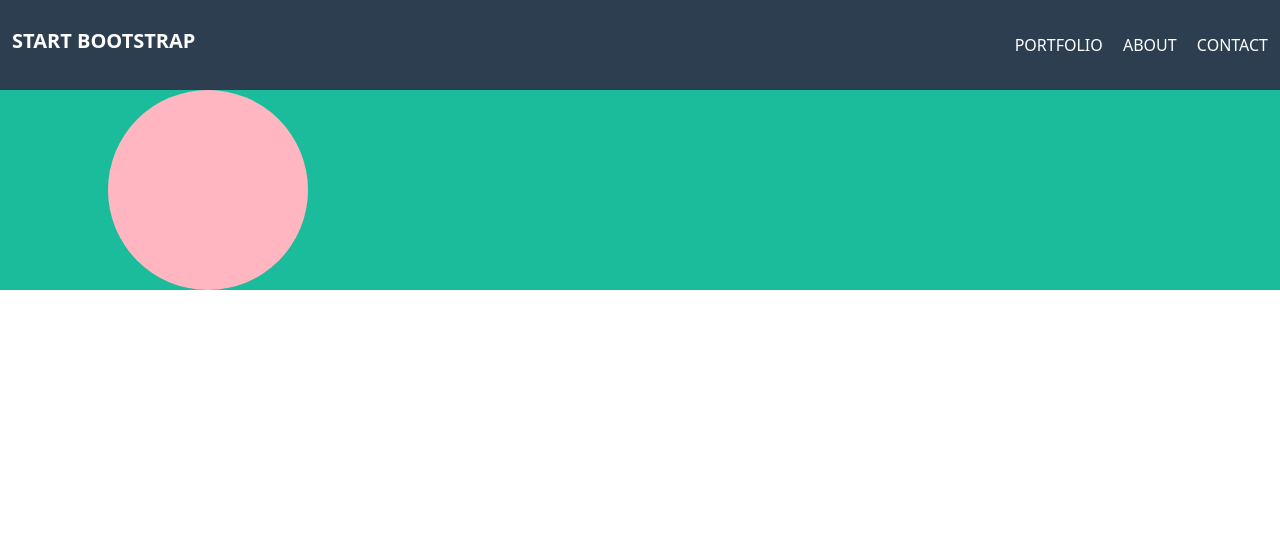
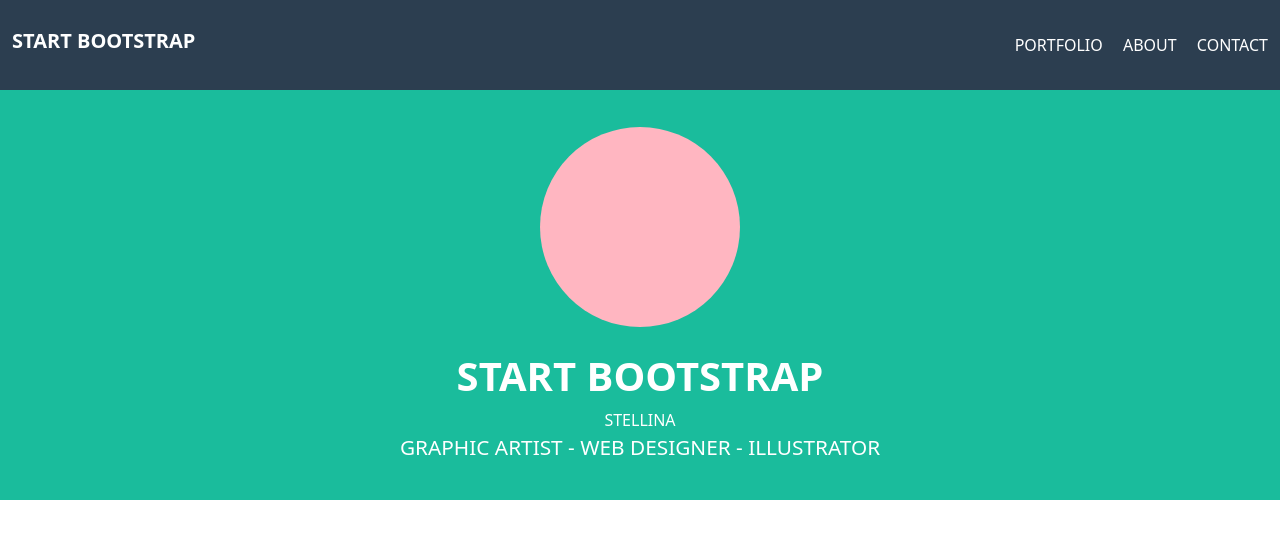
Before and after one commit to zhLisha/html-css-bootstrap-freelancer, a plain HTML site: page index.html in a window 1280 px wide. Drawn offline with nearby package versions, Linux system fonts and the light colour scheme.

Commit message:
main section 1 done

```diff
--- a/css/style.css
+++ b/css/style.css
@@ -27,6 +27,7 @@ header a:hover{
 
 .bg_acquamarine {
     background-color: var(--aquamarine);
+    color: var(--white);
 }
 
 
@@ -64,8 +65,11 @@ header h5 {
 /* section 1 */
 
 .ms_container {
-    margin: 0 auto;
-    width: 85%;
+   display: flex;
+   flex-direction: column;
+   align-items: center;
+   text-align: center;
+   padding: 2.3rem 0;
 }
 
 .section1_img {
@@ -76,3 +80,13 @@ header h5 {
     border-radius: 50%;
     background-color: lightpink;
 }
+
+.section1_title h1{
+    font-size: 2.5rem;
+    font-weight: 600;
+    padding-top: 1.6rem;
+}
+
+.section1_text {
+    font-size: 1.3rem;
+}
--- a/index.html
+++ b/index.html
@@ -49,10 +49,18 @@
         <!-- Section 1 -->
         <section class="bg_acquamarine">
             <div class="ms_container">
-                <div class="container-fluid">
-                    <div class="section1_img">
+                <div class="section1_img">
 
-                    </div>
+                </div>
+
+                <div class="section1_title">
+                    <h1>START BOOTSTRAP</h1>
+
+                    <span>STELLINA</span>
+                </div>
+
+                <div class="section1_text">
+                    <span>GRAPHIC ARTIST - WEB DESIGNER - ILLUSTRATOR</span>
                 </div>
             </div>
         </section>
```
